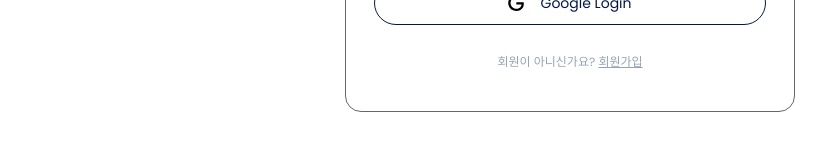
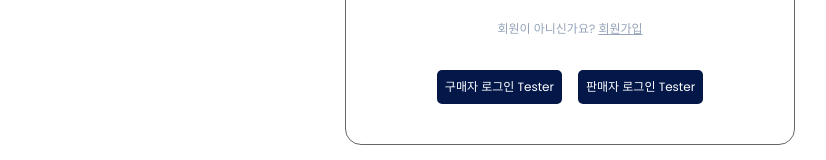
Before and after one commit to jinyoung5497/shopease-ecommerce-project, a React (Vite) app: page /login in a window 1280 px wide. Shown: the part 583-743 px from the top of the page, without its empty margins (70-896 px from the left). Built offline with nearby package versions, Linux system fonts and the light colour scheme; no server answers.

Commit message:
feat: login tester 버튼 추가

```diff
--- a/src/pages/login/index.tsx
+++ b/src/pages/login/index.tsx
@@ -45,6 +45,21 @@ const Login = () => {
     },
     [login, isSeller]
   );
+
+  const handleBuyerLogin = (event: React.MouseEvent<HTMLButtonElement>) => {
+    event.preventDefault();
+    login({
+      email: "testBuyer@gmail.com",
+      password: "Qlalfqjsgh1!",
+    });
+  };
+  const handleSellerLogin = (event: React.MouseEvent<HTMLButtonElement>) => {
+    event.preventDefault();
+    login({
+      email: "testSeller@gmail.com",
+      password: "Qlalfqjsgh1!",
+    });
+  };
 
   const handleNavToSignUp = (event: React.MouseEvent<HTMLButtonElement>) => {
     event.preventDefault();
@@ -115,6 +130,20 @@ const Login = () => {
               회원가입
             </button>
           </div>
+          <div className="flex gap-4 mt-5">
+            <button
+              onClick={(event) => handleBuyerLogin(event)}
+              className="bg-primary p-2 text-white rounded-[5px] text-[12px]"
+            >
+              구매자 로그인 Tester
+            </button>
+            <button
+              onClick={(event) => handleSellerLogin(event)}
+              className="bg-primary p-2 text-white rounded-[5px] text-[12px]"
+            >
+              판매자 로그인 Tester
+            </button>
+          </div>
         </form>
       </div>
     </Layout>
--- a/src/pages/signUp/index.tsx
+++ b/src/pages/signUp/index.tsx
@@ -47,7 +47,7 @@ type FormFields = z.infer<typeof schema>;
 const SignUp = () => {
   const { navToLogin } = useNavigation();
   const { mutate: registerUser, isPending: isLoading } = useRegister();
-  const { isSeller, setIsSeller } = useAuthStore();
+  const { isSeller, setIsSellerTrue, setIsSellerFalse } = useAuthStore();
   const { mutate: googleLogin, isPending: isGoogleLoading } = useGoogleLogin();
 
   const {
@@ -60,7 +60,11 @@ const SignUp = () => {
 
   const handleIsSeller = (event: React.MouseEvent<HTMLButtonElement>) => {
     event.preventDefault();
-    setIsSeller();
+    if (isSeller) {
+      setIsSellerFalse();
+    } else {
+      setIsSellerTrue();
+    }
   };
 
   const onSubmit: SubmitHandler<FormFields> = useCallback(
--- a/src/store/auth/types.ts
+++ b/src/store/auth/types.ts
@@ -4,7 +4,8 @@ export type authStore = {
   isSeller: boolean;
   isLogin: boolean;
   user: IUser | null;
-  setIsSeller: () => void;
+  setIsSellerFalse: () => void;
+  setIsSellerTrue: () => void;
   setIsLogin: (isLogin: boolean) => void;
   setUser: (user: IUser) => void;
   logout: () => void;
--- a/src/store/auth/useAuthStore.ts
+++ b/src/store/auth/useAuthStore.ts
@@ -10,7 +10,8 @@ export const useAuthStore = create<authStore>()((set) => ({
   isLogin: !!Cookies.get("accessToken"),
   user: null,
 
-  setIsSeller: () => set((state) => ({ isSeller: !state.isSeller })),
+  setIsSellerFalse: () => set(() => ({ isSeller: false })),
+  setIsSellerTrue: () => set(() => ({ isSeller: true })),
   setIsLogin: (isLogin: boolean) => set({ isLogin }),
   setUser: (user: IUser) => set({ user, isLogin: true }),
   logout: () => {
```
